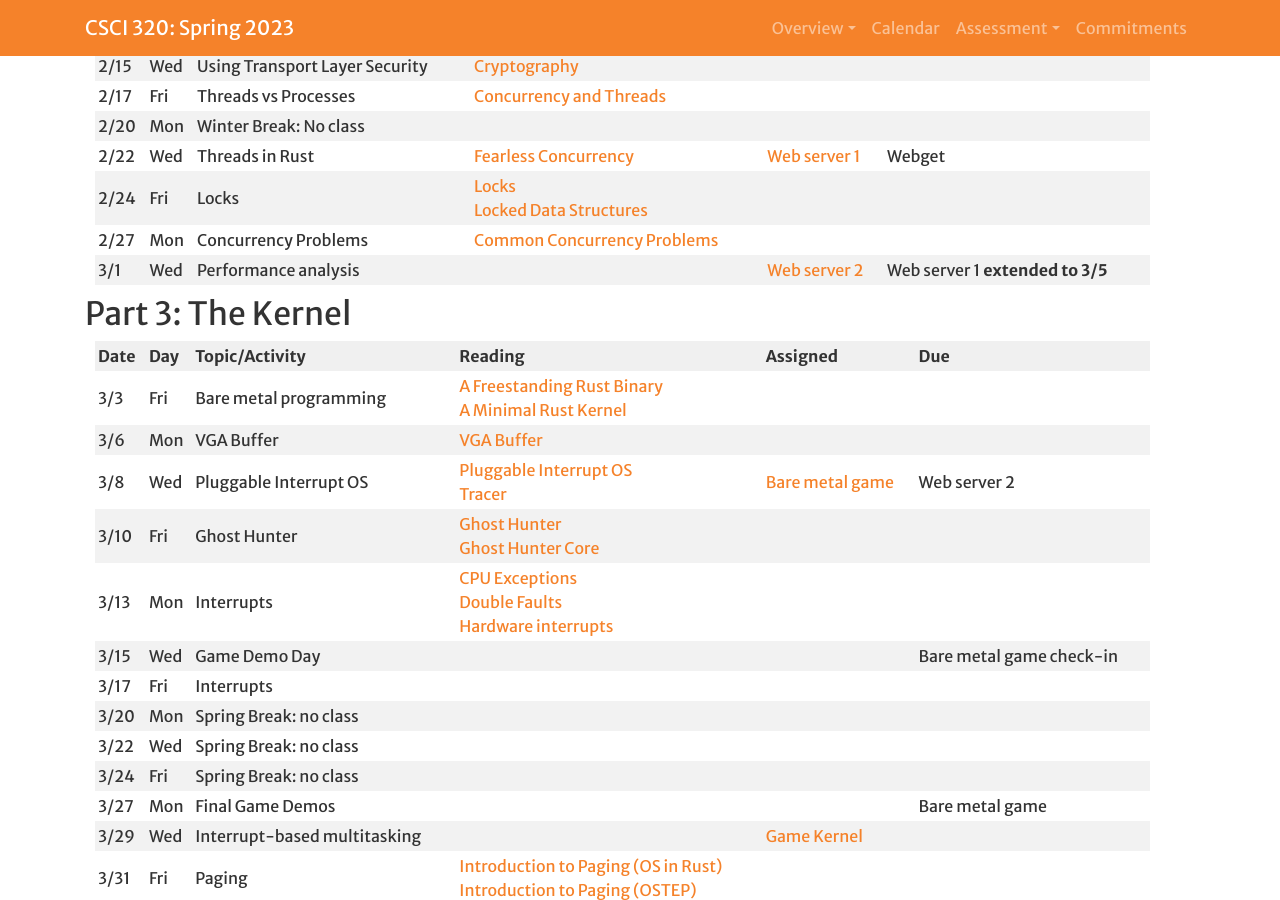
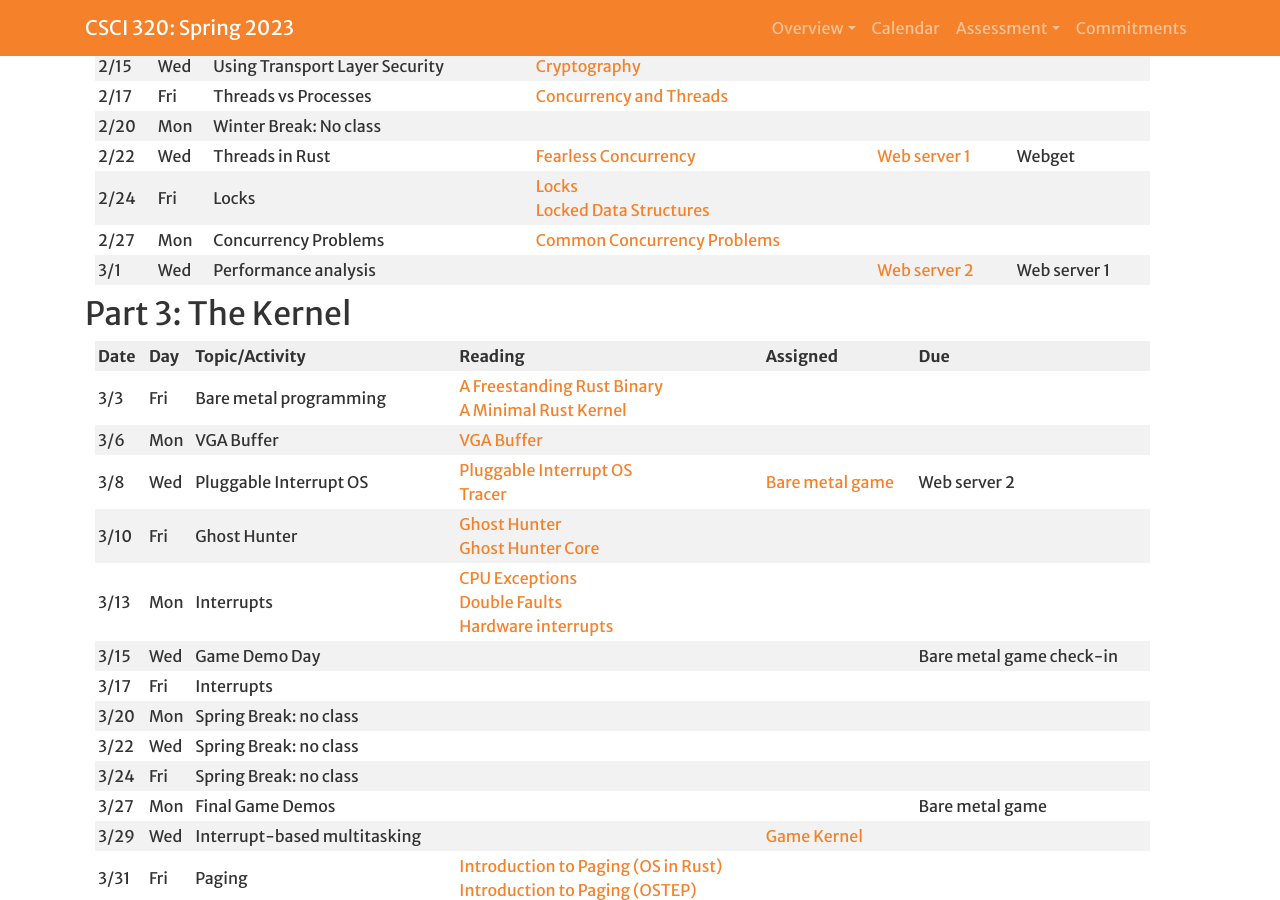
Before and after one commit to Hendrix-CS/csci320, a Jekyll site: the page built from index.md, in a window 1280 px wide and 900 px high, scrolled down 2248 px. Built offline with Jekyll 4.4.1, drawn with Linux system fonts in a browser that asks for light colours; a script that is not in the unit is left out; our own code applies the rules of GitHub Pages for plain Markdown files.

Commit message:
Removed an obsolete deadline extension.

```diff
--- a/index.md
+++ b/index.md
@@ -59,7 +59,7 @@ Upon completing this course, our goal is for you to be able to:
 | 2/22 | Wed | Threads in Rust | [Fearless Concurrency](https://doc.rust-lang.org/book/ch16-00-concurrency.html) | [Web server 1]({{site.baseurl}}/projects/webserver1) | Webget |
 | 2/24 | Fri | Locks | [Locks](http://pages.cs.wisc.edu/~remzi/OSTEP/threads-locks.pdf)<br>[Locked Data Structures](http://pages.cs.wisc.edu/~remzi/OSTEP/threads-locks-usage.pdf) |  |  |
 | 2/27 | Mon | Concurrency Problems | [Common Concurrency Problems](http://pages.cs.wisc.edu/~remzi/OSTEP/threads-bugs.pdf) |  |  |
-| 3/1 | Wed | Performance analysis |  | [Web server 2]({{site.baseurl}}/projects/webserver2) | Web server 1 **extended to 3/5** |
+| 3/1 | Wed | Performance analysis |  | [Web server 2]({{site.baseurl}}/projects/webserver2) | Web server 1 |
 
 
 ## Part 3: The Kernel
```
